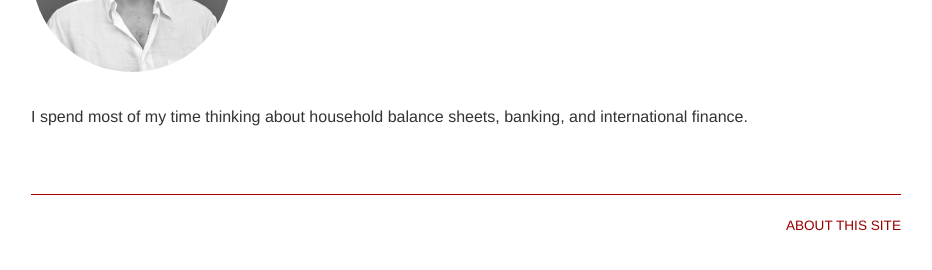
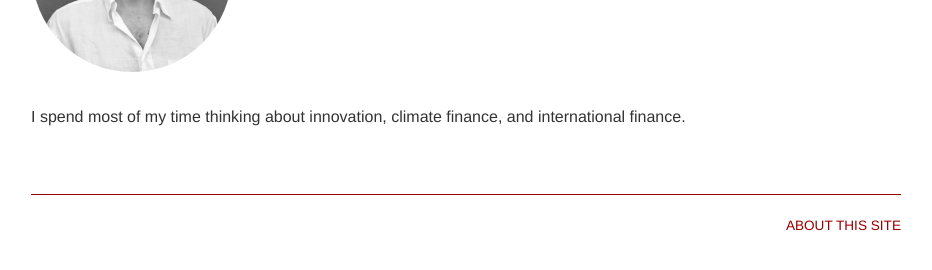
Before and after one commit to cg89x/cg89x.github.io, a Jekyll site: the page built from index.md, in a window 1280 px wide. Shown: the part 272-542 px from the top of the page, without its empty margins (174-1106 px from the left). Built offline with Jekyll 4.4.1, drawn with Linux system fonts in a browser that asks for light colours; some web fonts are replaced.

Commit message:
Update index.md

```diff
--- a/index.md
+++ b/index.md
@@ -15,7 +15,7 @@ contact: passive
 
 <br>
 
-I spend most of my time thinking about household balance sheets, banking, and international finance.
+I spend most of my time thinking about innovation, climate finance, and international finance.
 
 <br>
 <br>
```
